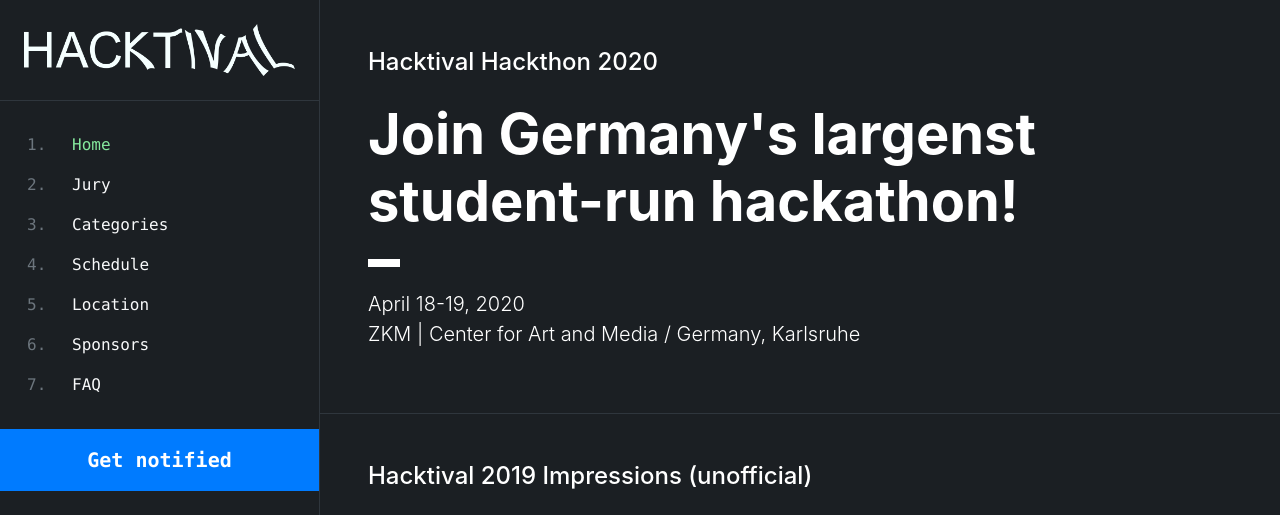
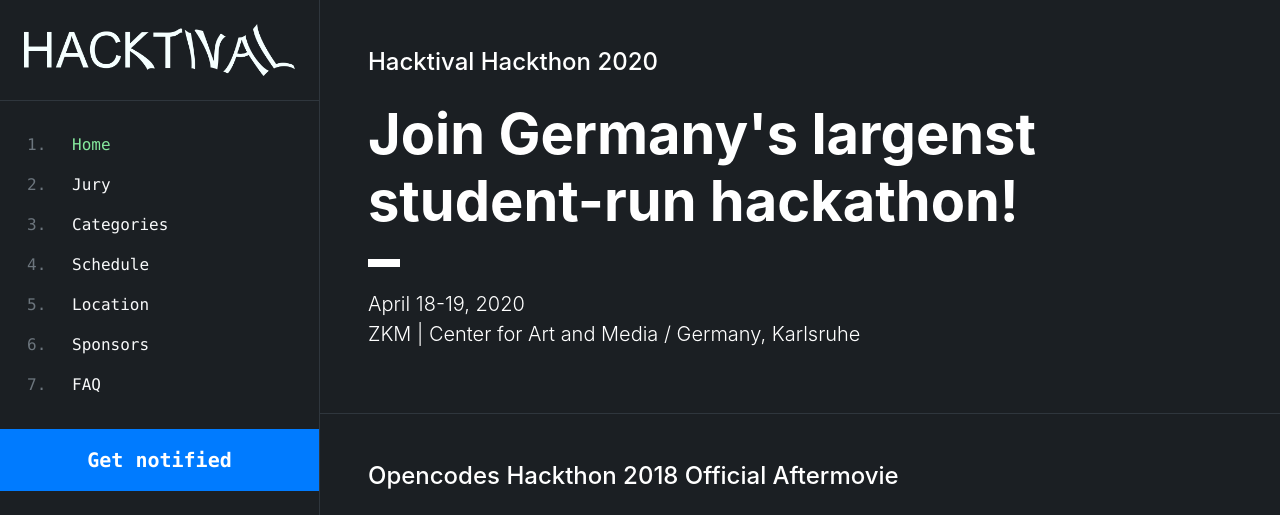
Before and after one commit to hackundsoehne/hacktival-website-2020, a Jekyll site: the page built from index.html, in a window 1280 px wide and 1400 px high. Shown: the top 515 px of the window. Built offline with Jekyll 4.4.1, drawn with Linux system fonts in a browser that asks for light colours; some of the changed text lies outside the part shown; grey boxes are pictures that could not be loaded.

Commit message:
Reorder the videos on the startpage

```diff
--- a/index.html
+++ b/index.html
@@ -13,17 +13,17 @@
 <div class="border-top border-grey"><!-- devider --></div>
 
 <section class="content dcp">
-    <h4 class="mb-4">Hacktival 2019 Impressions (unofficial)</h4>
+    <h4 class="mb-4">Opencodes Hackthon 2018 Official Aftermovie</h4>
     <div class="embed-responsive embed-responsive-16by9">
-        <iframe class="embed-responsive-item" src="https://www.youtube-nocookie.com/embed/ZlABqH9f7mA" frameborder="0" allow="accelerometer; autoplay; encrypted-media; gyroscope; picture-in-picture" allowfullscreen></iframe>
+        <iframe class="responsive-item" src="https://www.youtube-nocookie.com/embed/-a3AVD9Izk0" frameborder="0" allow="accelerometer; autoplay; encrypted-media; gyroscope; picture-in-picture" allowfullscreen></iframe>
     </div>
 </section>
 
 <div class="border-top border-grey"><!-- devider --></div>
 
 <section class="content dcp">
-    <h4 class="mb-4">Opencodes Hackthon 2018 Official Aftermovie</h4>
+    <h4 class="mb-4">Hacktival 2019 Impressions (unofficial)</h4>
     <div class="embed-responsive embed-responsive-16by9">
-        <iframe class="responsive-item" src="https://www.youtube-nocookie.com/embed/-a3AVD9Izk0" frameborder="0" allow="accelerometer; autoplay; encrypted-media; gyroscope; picture-in-picture" allowfullscreen></iframe>
+        <iframe class="embed-responsive-item" src="https://www.youtube-nocookie.com/embed/ZlABqH9f7mA" frameborder="0" allow="accelerometer; autoplay; encrypted-media; gyroscope; picture-in-picture" allowfullscreen></iframe>
     </div>
 </section>
```
